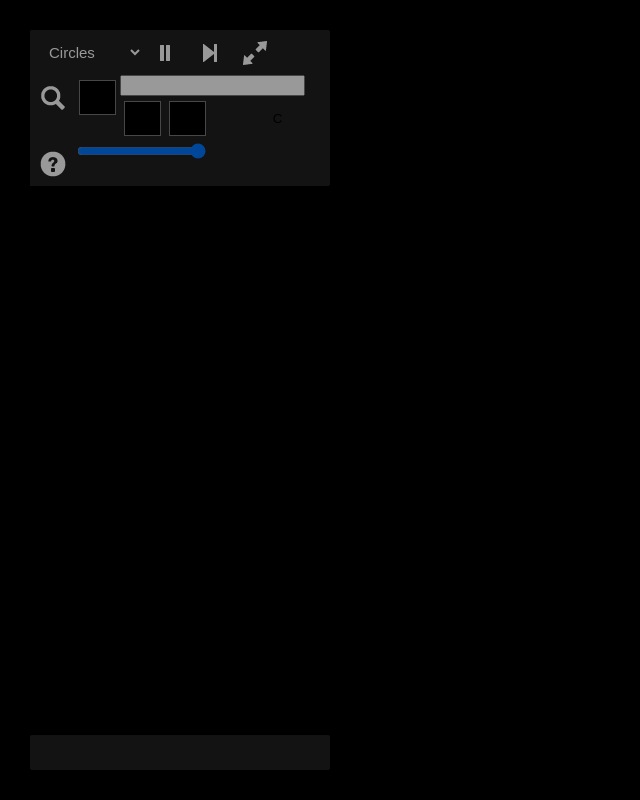
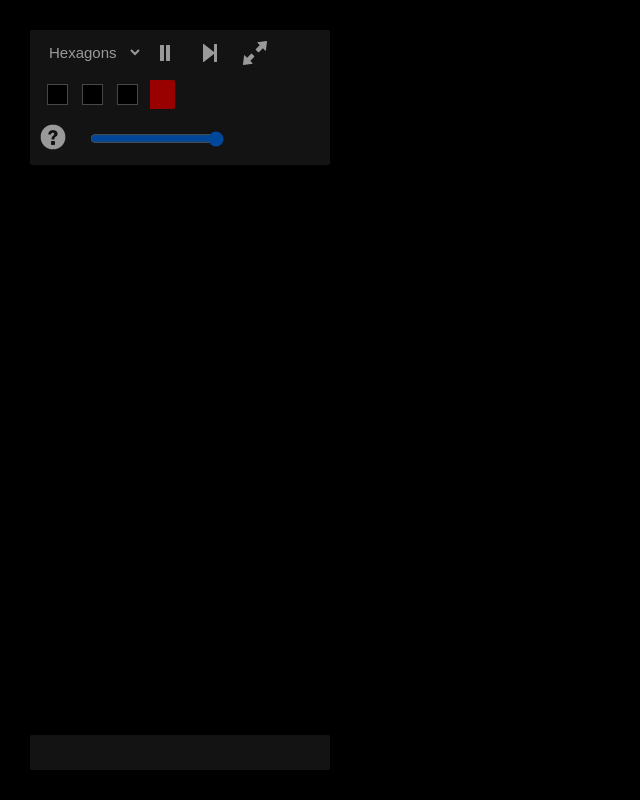
Before and after one commit to likethemammal/css-visualizer, a website: page index.html in a window 1280 px wide. Shown: the whole page, without its empty margins (0-640 px from the left). Drawn offline with Linux system fonts and the light colour scheme.

Commit message:
Style color picking ui

```diff
--- a/css/styles.css
+++ b/css/styles.css
@@ -163,6 +163,29 @@ body {
 	-moz-border-radius: 0 2px 2px 0;
 	border-radius: 0 2px 2px 0;
 }
+
+.colors {
+	padding: 5px 15px;
+}
+
+.colors .ui-btn {
+	width: 25px;
+	height: 29px;
+	padding: 0;
+	margin-right: 10px;
+}
+
+#random-color {
+	background: red;
+}
+
+#volume-slider {
+	height: 45px;
+	margin-left: 15px;
+	padding-left: 5px;
+}
+
+
 
 #meta-data {
 	bottom: 0;
--- a/index.html
+++ b/index.html
@@ -48,23 +48,29 @@
             <div id="ui">
                 <div id="controls" class="ui-outer">
                     <nav class="ui-inner cf">
+                        <div class="cf">
                             <select id="chooser" title="Select a type of visualizer">
+                                <option id="hexagons">Hexagons</option>
                                 <option id="circles">Circles</option>
-                            <option id="hexagons">Hexagons</option>
                                 <option id="bars">Bars</option>
                             </select>
                             <button id="play-pause" class="ui-btn" title="Play/Pause"></button>
                             <button id="next" class="ui-btn" title="Next"></button>
                             <button id="fullscreen" class="ui-btn" title="Fullscreen"></button>
-                        <input id="search-input" type="search" title="Enter song name, genre, or artist">
-                        <button id="search-btn" class="ui-btn" title="Search"></button>
+                        </div>
+                        <!--<input id="search-input" type="search" title="Enter song name, genre, or artist">-->
+                        <!--<button id="search-btn" class="ui-btn" title="Search"></button>-->
+                        <div class="colors cf">
                             <input type="color" id="color-picker1" class="ui-btn" title="Search">
                             <input type="color" id="color-picker2" class="ui-btn" title="Search">
                             <input type="color" id="color-picker3" class="ui-btn" title="Search">
                             <button id="random-color" class="ui-btn"></button>
-                        <button id="chromecast" class="ui-btn">C</button>
+                        </div>
+                        <!--<button id="chromecast" class="ui-btn">C</button>-->
+                        <div class="cf">
                             <input id="volume-slider" type="range" value="100">
                             <a target="_blank" id="about" href="http://github.com/likethemammal/css-visualizer" title="About, Github page" class="ui-btn"></a>
+                        </div>
                     </nav>
                 </div>
                 <div id="meta-data" class="ui-outer">
--- a/js/app/options.js
+++ b/js/app/options.js
@@ -7,7 +7,7 @@ define([], function() {
         defaultVolume: 0.25,
         autoplayRandom: true,
         hideVis: false,
-        fadeUI: true,
+        fadeUI: false,
         loadFromSC: true
     };
 
```
Also changed, not shown: js/app/view.js (+11 -11 lines). Lines whose indentation alone changed are shown as unchanged.
